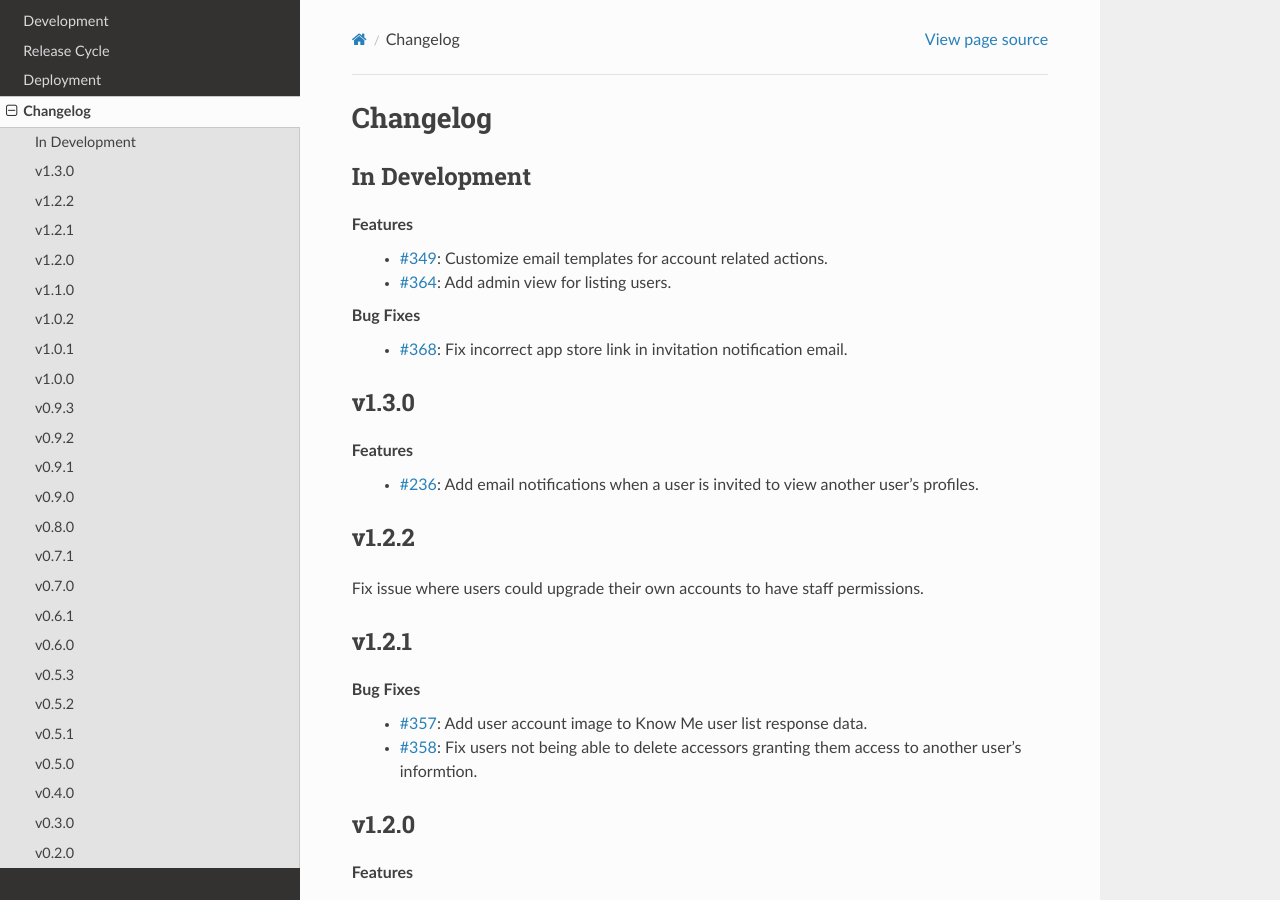
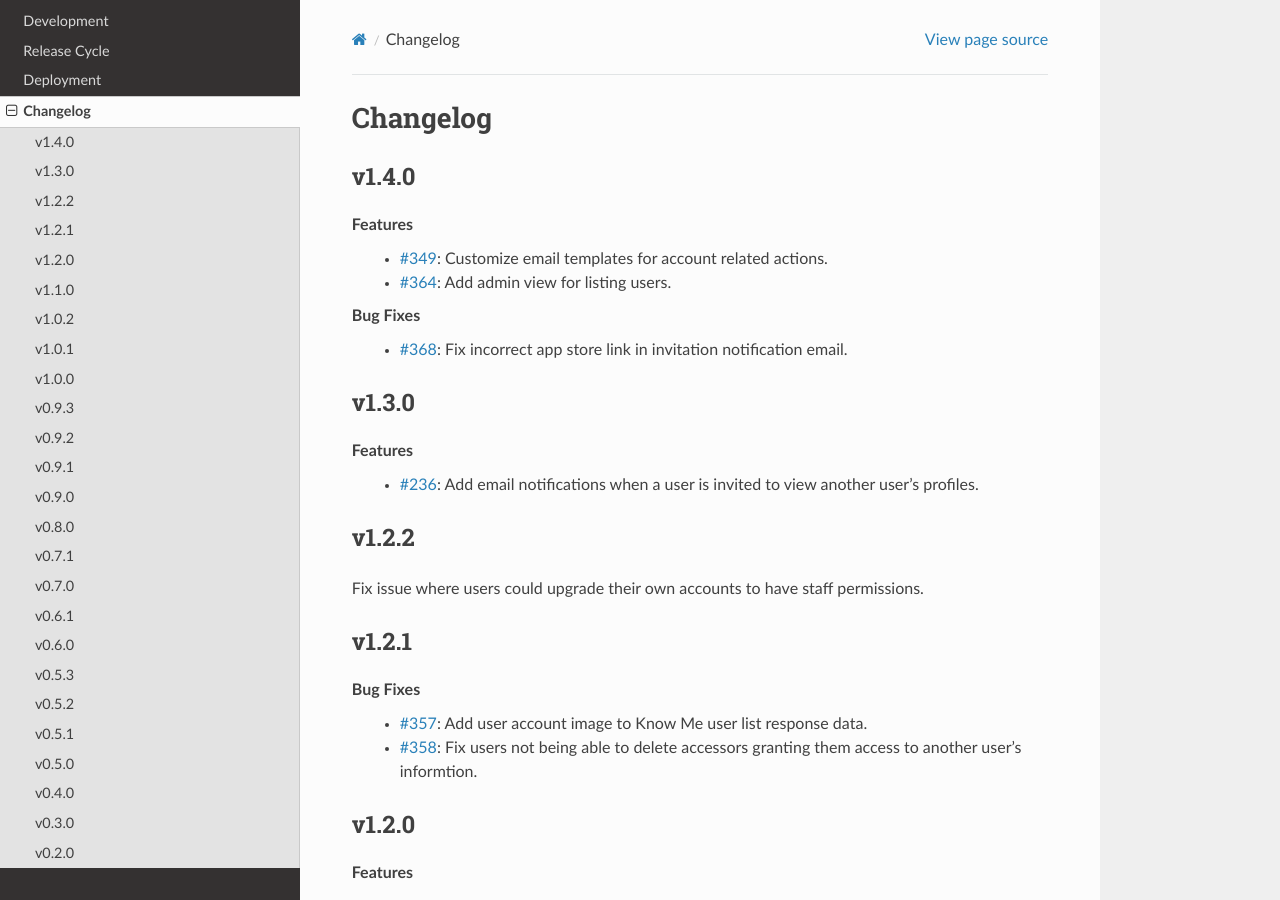
Before and after one commit to knowmetools/km-api, a Sphinx documentation site: the page built from docs/changelog.rst, in a window 1280 px wide and 900 px high. Built offline with Sphinx 7.4.7 and the Read the Docs theme 2.0.0, drawn with Linux system fonts in a browser that asks for light colours; pages that are not in the unit, such as notebooks, are missing from menus.

Commit message:
Set version number in changelog.

```diff
--- a/docs/changelog.rst
+++ b/docs/changelog.rst
@@ -3,9 +3,9 @@ Changelog
 #########
 
 
-**************
-In Development
-**************
+******
+v1.4.0
+******
 
 Features
   * :issue:`349`: Customize email templates for account related actions.
```
